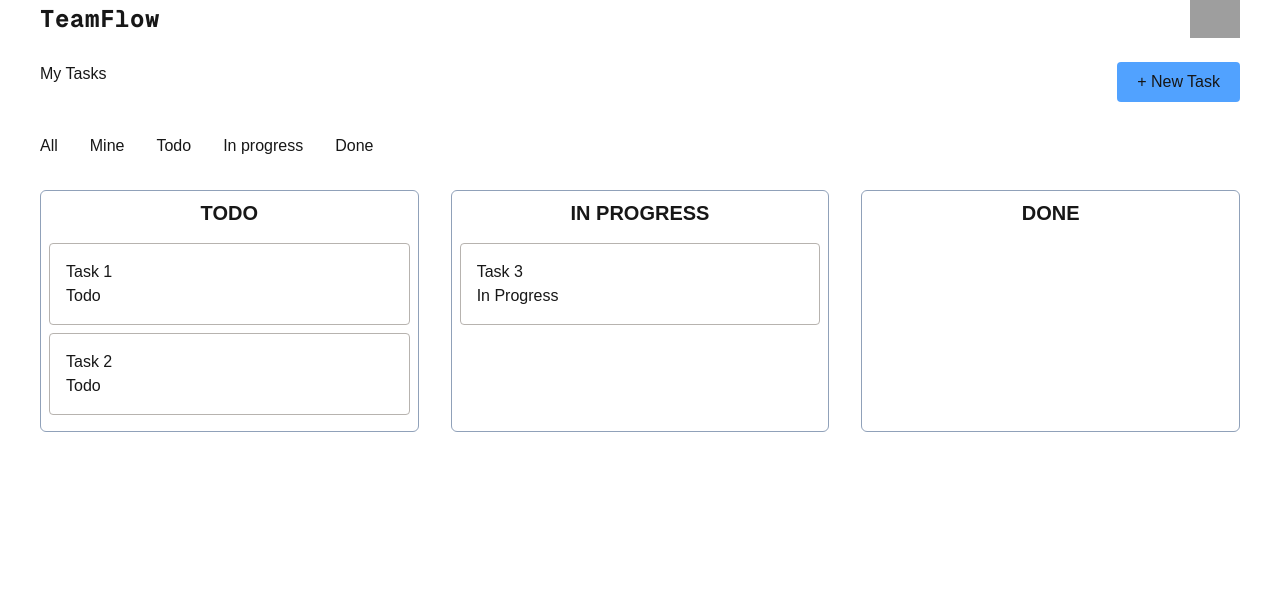
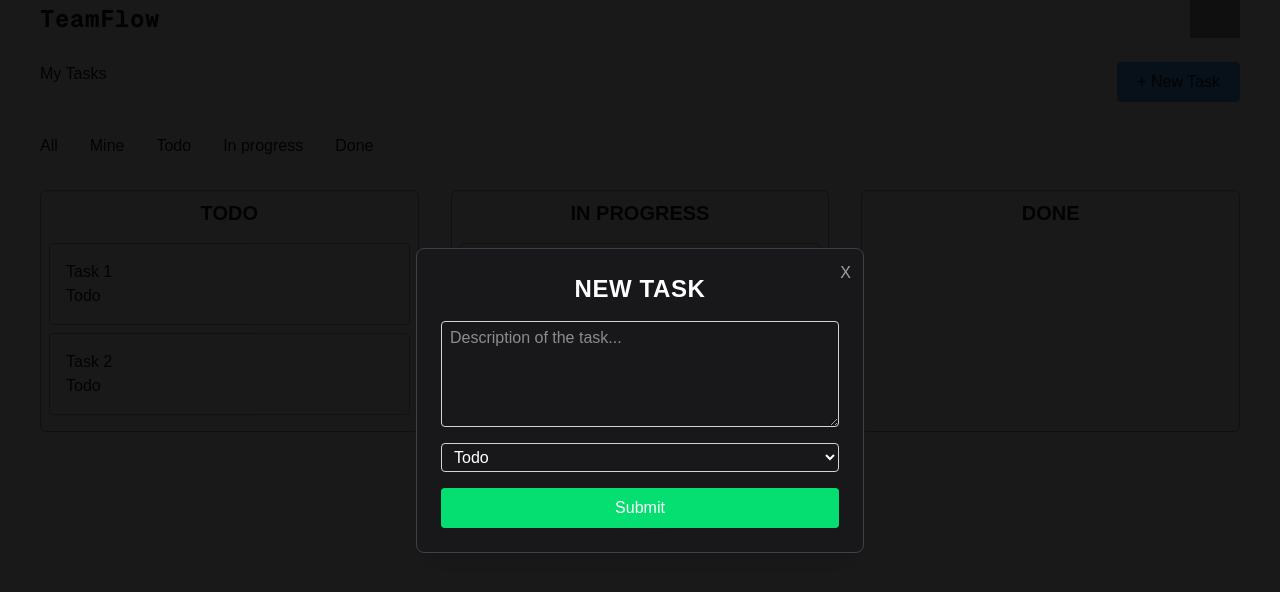
Before and after one commit to SivaKrishna6745/TeamFlow, a Next.js app: page / in a window 1280 px wide. Both pictures are taken after a click on the button "+ New Task". Shown: the top 592 px of the page. Built offline with nearby package versions, Linux system fonts and the light colour scheme; grey boxes are pictures that could not be loaded.

Commit message:
feat: add task creation form and validation

```diff
--- a/src/components/Button.tsx
+++ b/src/components/Button.tsx
@@ -1,14 +1,15 @@
 import React from 'react';
 
 type ButtonProps = {
+    type?: React.ButtonHTMLAttributes<HTMLButtonElement>['type'];
     className?: string;
     label: string;
     onClick?: () => void;
 };
 
-const Button = ({ className, label, onClick }: ButtonProps) => {
+const Button = ({ type = 'button', className, label, onClick }: ButtonProps) => {
     return (
-        <button className={`cursor-pointer ${className}`} onClick={onClick}>
+        <button type={type} className={`cursor-pointer ${className}`} onClick={onClick}>
             {label}
         </button>
     );
--- a/src/components/TaskBoard.tsx
+++ b/src/components/TaskBoard.tsx
@@ -1,27 +1,52 @@
-import React from 'react';
+'use client';
+
+import { useState } from 'react';
 import Filters from './Filters';
 import Button from './Button';
 import TaskCard from './TaskCard';
 import { tasksData } from '../../mockData';
+import TaskForm from './TaskForm';
+import { Task } from '@/types';
 
 export const STATUSES = ['Todo', 'In Progress', 'Done'] as const;
 
 const TaskBoard = () => {
+    const [isFormOpen, setIsFormOpen] = useState<boolean>(false);
+    const [tasks, setTasks] = useState<Task[]>(tasksData);
+
+    const openForm = () => {
+        setIsFormOpen(true);
+    };
+
+    const closeForm = () => {
+        setIsFormOpen(false);
+    };
+
+    const addTask = (task: Task) => {
+        setTasks((prevTasks) => [...prevTasks, task]);
+    };
+
     return (
-        <div className="flex flex-col gap-8 px-10">
+        <div className="relative flex flex-col gap-8 px-10">
             <div className="flex justify-between">
                 <h2>My Tasks</h2>
                 <Button
                     label={'+ New Task'}
                     className="px-5 py-2 rounded-sm bg-blue-400 hover:bg-blue-500/80 active:scale-95 transition-all duration-300"
+                    onClick={openForm}
                 />
             </div>
+            {isFormOpen && (
+                <div className="fixed inset-0 bg-[rgba(0,0,0,0.9)] z-50 flex items-center justify-center">
+                    <TaskForm tasks={tasks} close={closeForm} add={addTask} />
+                </div>
+            )}
             <Filters />
             <div className="grid grid-cols-1 md:grid-cols-3 gap-8">
                 {STATUSES.map((status) => (
                     <div className="border border-slate-400 rounded-md p-2" key={status}>
                         <h2 className="text-xl font-bold uppercase text-center mb-4">{status}</h2>
-                        {tasksData
+                        {tasks
                             .filter((task) => task.status === status)
                             .map((task) => (
                                 <TaskCard key={task.id} task={task} />
--- /dev/null
+++ b/src/components/TaskForm.tsx
@@ -0,0 +1,88 @@
+'use client';
+
+import React, { useState } from 'react';
+import { STATUSES } from './TaskBoard';
+import Button from './Button';
+import { Status, Task } from '@/types';
+import { tasksData } from '../../mockData';
+
+interface TaskFormProps {
+    tasks: Task[];
+    close: () => void;
+    add: (task: Task) => void;
+}
+
+const TaskForm = ({ tasks, close, add }: TaskFormProps) => {
+    const [desc, setDesc] = useState<string>('');
+    const [status, setStatus] = useState<Status>('Todo');
+    const [error, setError] = useState<string>('');
+
+    const addATask = (e: React.FormEvent<HTMLFormElement>) => {
+        e.preventDefault();
+
+        if (desc.trim() === '') {
+            setError('Please enter the task description');
+            return;
+        }
+
+        if (tasks.some((task) => task.desc === desc)) {
+            setError('Task already exists!');
+            return;
+        }
+
+        const newTask = {
+            id: crypto.randomUUID(),
+            desc,
+            status,
+            createdAt: new Date().toISOString(),
+        };
+
+        add(newTask);
+        setDesc('');
+        setStatus('Todo');
+        setError('');
+        close();
+    };
+
+    return (
+        <form
+            className="w-full max-w-md bg-zinc-900 text-white border border-zinc-700 rounded-lg p-6 flex flex-col gap-4 shadow-xl relative"
+            onSubmit={addATask}
+        >
+            <Button className="absolute top-3 right-3 text-zinc-400 hover:text-white" label="X" onClick={close} />
+            <h2 className="text-center text-2xl uppercase font-bold tracking-wide">New Task</h2>
+            <textarea
+                name="desc"
+                placeholder="Description of the task..."
+                rows={4}
+                cols={30}
+                value={desc}
+                onChange={(e: React.ChangeEvent<HTMLTextAreaElement>) => {
+                    setDesc(e.target.value);
+                    setError('');
+                }}
+                className="border border-stone-300 rounded-sm px-2 py-1"
+            ></textarea>
+            {error && <p className="text-xs text-red-500">{error}</p>}
+            <select
+                name="status"
+                value={status}
+                onChange={(e: React.ChangeEvent<HTMLSelectElement>) => setStatus(e.target.value as Status)}
+                className="border border-stone-300 bg-zinc-900 rounded-sm px-2 py-1"
+            >
+                {STATUSES.map((st) => (
+                    <option key={st} value={st}>
+                        {st}
+                    </option>
+                ))}
+            </select>
+            <Button
+                type="submit"
+                label="Submit"
+                className="px-5 py-2 bg-green-400 hover:bg-green-500/80 active:scale-95 rounded-sm transition-all duration-300"
+            />
+        </form>
+    );
+};
+
+export default TaskForm;
```
